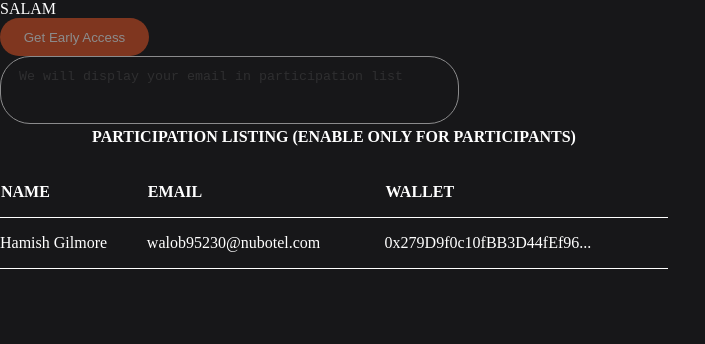
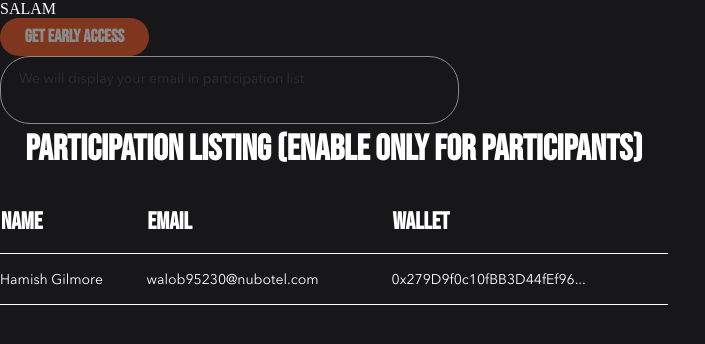
Before and after one commit to 3TERRRNITY/metaverse-testtask, a React (Vite) app: page / in a window 1280 px wide. Shown: the top 344 px of the page, without its empty margins (0-705 px from the left). Built offline with nearby package versions, Linux system fonts and the light colour scheme.

Commit message:
add fonts

```diff
--- a/src/app/styles/style.scss
+++ b/src/app/styles/style.scss
@@ -9,3 +9,12 @@ span {
 table {
   border-collapse: collapse;
 }
+
+@font-face {
+  font-family: BebasNeue;
+  src: url(/public/BebasNeue-Regular.ttf);
+}
+@font-face {
+  font-family: AvenirNextCyr;
+  src: url(/public/AvenirNextCyr-Regular.ttf);
+}
--- a/src/shared/ui/Button/ButtonStyles.ts
+++ b/src/shared/ui/Button/ButtonStyles.ts
@@ -16,6 +16,11 @@ export const ButtonContainer = styled.button`
   background-color: #e75626;
   color: #ffffff;
 
+  font-family: BebasNeue;
+  font-weight: 700;
+  font-size: 18px;
+  line-height: 21.6px;
+
   cursor: pointer;
   transition: background-color 300ms ease-in;
   &:active,
--- a/src/shared/ui/ParticipantsList/ParticipantsListStyles.ts
+++ b/src/shared/ui/ParticipantsList/ParticipantsListStyles.ts
@@ -6,6 +6,9 @@ export const ListContainer = styled.div`
 `;
 
 export const ListTitle = styled.div`
+  font-family: BebasNeue;
+  font-size: 36px;
+  line-height: 43.2px;
   text-transform: uppercase;
   text-align: center;
   padding-bottom: 36px;
@@ -14,6 +17,7 @@ export const ListTitle = styled.div`
 
 export const TableContainer = styled.div`
   width: 100%;
+
   height: 550px;
   overflow-y: scroll;
   &::-webkit-scrollbar {
@@ -34,6 +38,10 @@ export const ListTable = styled.table`
 `;
 export const TableHead = styled.tr``;
 export const TableHeadItem = styled.th`
+  font-family: BebasNeue;
+  font-size: 24px;
+  line-height: 28.8px;
+
   padding-bottom: 16px;
   text-align: left;
   font-weight: 700;
@@ -42,6 +50,11 @@ export const TableHeadItem = styled.th`
 
 export const TableRowItem = styled.tr`
   border-top: 1px solid #ffffff;
+
+  font-family: AvenirNextCyr;
+  font-size: 14px;
+  line-height: 18px;
+
   &:last-of-type {
     border-bottom: 1px solid #ffffff;
   }
--- a/src/shared/ui/TextArea/TextAreaStyle.ts
+++ b/src/shared/ui/TextArea/TextAreaStyle.ts
@@ -14,6 +14,11 @@ export const TextAreaContainer = styled.textarea`
 
   background-color: transparent;
   color: #ffffff;
+
+  font-family: AvenirNextCyr;
+  font-size: 14px;
+  line-height: 18px;
+
   ::placeholder {
     opacity: 0.5;
   }
```
Also changed, not shown: public/AvenirNextCyr-Regular.ttf (added), public/BebasNeue-Regular.ttf (added).
